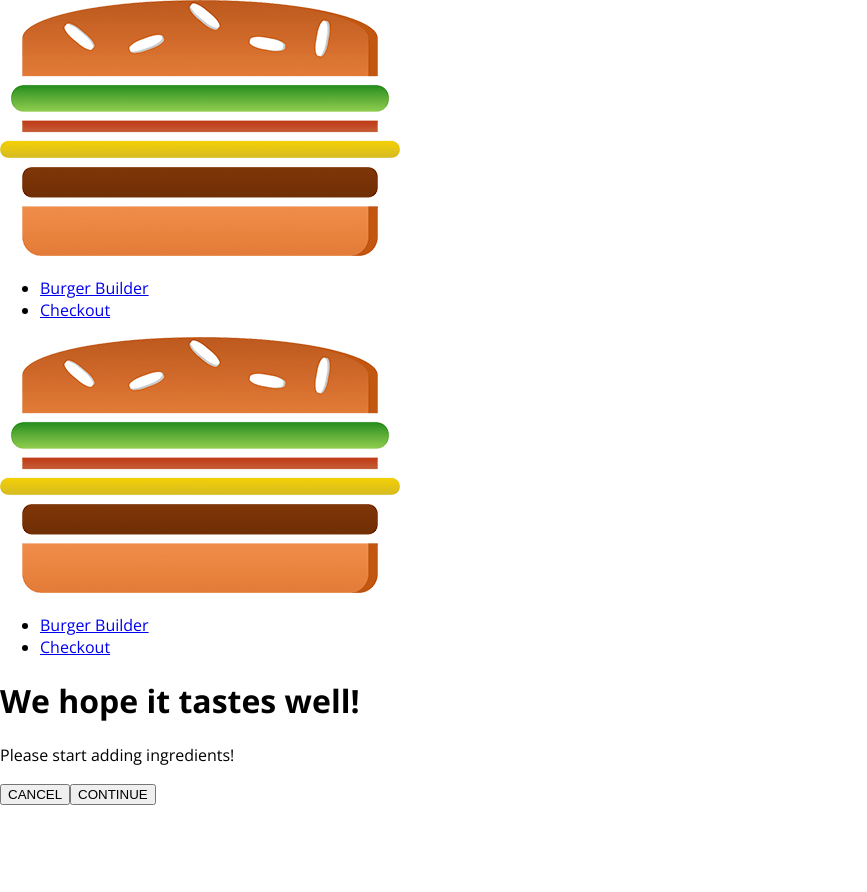
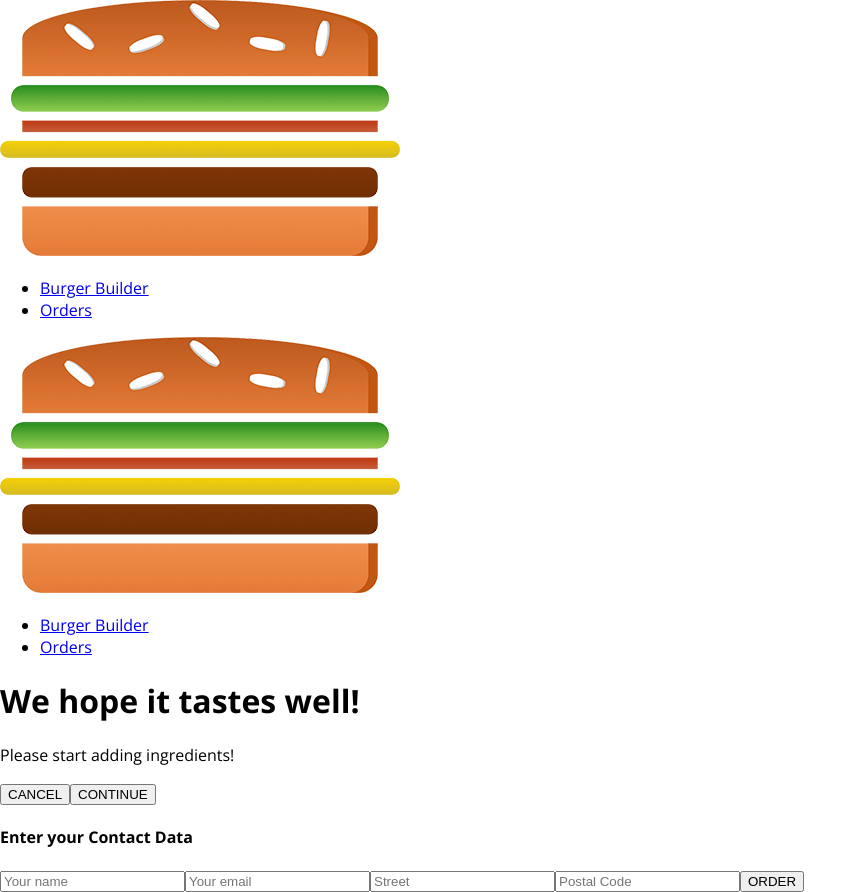
Before and after one commit to RazvanRauta/burger-react, a React app: page /checkout in a window 1280 px wide. Both pictures are taken after a click on the button "CONTINUE". Shown: the whole page, without its empty margins (0-867 px from the left). Before the commit the page ends 805 px from the top, so only its background shows below. Built offline with nearby package versions, Linux system fonts and the light colour scheme.

Commit message:
Added Orders History and Checkout Step.

```diff
--- a/src/App.js
+++ b/src/App.js
@@ -3,6 +3,7 @@
 import BurgerBuilder from "./containers/BurgerBuilder/BurgerBuilder";
 import Checkout from "./containers/Checkout/Checkout";
 import {Route, Switch} from 'react-router-dom';
+import Orders from "./containers/Orders/Orders";
 
 function App() {
     return (
@@ -11,6 +12,7 @@
                 {/*Defining routes.The order of the routes matters inside the Switch*/}
                 <Switch>
                     <Route path="/checkout" component={Checkout}/>
+                    <Route path="/orders" component={Orders}/>
                     <Route path="/" exact component={BurgerBuilder}/>
                 </Switch>
             </Layout>
--- a/src/components/Navigation/NavigationItems/NavigationItem/NavigationItem.js
+++ b/src/components/Navigation/NavigationItems/NavigationItem/NavigationItem.js
@@ -6,12 +6,13 @@
 
 import React from 'react';
 import cssClasses from './NavigationItem.css';
+import {NavLink} from "react-router-dom";
 
 
 const navigationItem = (props) => (
 
     <li className={cssClasses.NavigationItem}>
-        <a href={props.link} className={props.active ? cssClasses.active : null}>{props.children}</a>
+        <NavLink to={props.link} exact={props.exact} activeClassName={cssClasses.active}>{props.children}</NavLink>
     </li>
 
 );
--- a/src/components/Navigation/NavigationItems/NavigationItems.js
+++ b/src/components/Navigation/NavigationItems/NavigationItems.js
@@ -12,8 +12,8 @@
 const navigationItems = (props) => (
 
     <ul className={cssClasses.NavigationItems}>
-        <NavigationItem link="/" active>Burger Builder</NavigationItem>
-        <NavigationItem link="/">Checkout</NavigationItem>
+        <NavigationItem link="/" exact >Burger Builder</NavigationItem>
+        <NavigationItem link="/orders">Orders</NavigationItem>
 
 
     </ul>
--- /dev/null
+++ b/src/components/Order/Order.css
@@ -0,0 +1,8 @@
+.Order {
+    width: 80%;
+    border: 1px solid #ccc;
+    box-shadow: 0 2px 3px #ccc;
+    padding: 10px;
+    margin: 10px auto;
+    box-sizing: border-box;
+}
--- /dev/null
+++ b/src/components/Order/Order.js
@@ -0,0 +1,54 @@
+/*
+ * @author: Razvan Rauta
+ * Date: 25.06.2019
+ * Time: 11:03
+*/
+
+import React from 'react';
+import cssClasses from './Order.css';
+
+const order = (props) => {
+
+    const ingredients = [];
+
+    for (let ingredientName in props.ingredients) {
+        ingredients.push({
+            name: ingredientName,
+            amount: props.ingredients[ingredientName]
+
+        }
+
+        );
+
+    }
+
+
+    const ingredientOutput = ingredients.map(
+
+        ig => {
+
+            return <span
+                style={{
+                    textTransform: 'capitalize',
+                    display: 'inline-block',
+                    margin: '0 8px',
+                    border: '1px solid #ccc',
+                    padding: '5px'
+                }}
+                key={ig.name}>{ig.name} = {ig.amount} pcs </span>
+
+        });
+
+
+    return (
+
+        <div className={cssClasses.Order}>
+            <p>Ingredients: {ingredientOutput}</p>
+            <p>Price: <strong> $ {Number.parseFloat(props.price).toFixed(2)}</strong></p>
+        </div>
+
+    );
+
+};
+
+export default order;
--- a/src/containers/BurgerBuilder/BurgerBuilder.js
+++ b/src/containers/BurgerBuilder/BurgerBuilder.js
@@ -106,45 +106,15 @@
 
     purchaseContinueHandler = () => {
 
-        // this.setState({loading: true});
-        //
-        // const order = {
-        //
-        //     ingredients: this.state.ingredients,
-        //     price: this.state.totalPrice,
-        //     customer: {
-        //         name: 'Razvan',
-        //         address: {
-        //             street: 'Calea Lactee',
-        //             zipCode: '55555',
-        //             country: 'Romania'
-        //         },
-        //         email: 'test@testy.com'
-        //     },
-        //     deliveryMethod: 'fastest'
-        //
-        // };
-        //
-        // axios.post('/orders.json', order)
-        //     .then(response => {
-        //         this.setState({loading: false, purchasing: false});
-        //         Swal.fire({
-        //             title: 'Good job!',
-        //             text: 'Your Order has been successfully placed!',
-        //             type: 'success',
-        //             confirmButtonText: 'Thanks!',
-        //             confirmButtonColor: '#CF8F2E',
-        //         });
-        //     })
-        //     .catch(error => {
-        //         this.setState({loading: false, purchasing: false})
-        //     });
+
 
         const queryParams = [];
 
         for (let i in this.state.ingredients) {
             queryParams.push(encodeURIComponent(i) + '=' + encodeURIComponent(this.state.ingredients[i]));
         }
+
+        queryParams.push('price=' + this.state.totalPrice);
 
         const queryString = queryParams.join('&');
 
--- a/src/containers/Checkout/Checkout.js
+++ b/src/containers/Checkout/Checkout.js
@@ -7,29 +7,36 @@
 import React from 'react';
 import CheckoutSummary from "../../components/Order/CheckoutSummary/CheckoutSummary";
 import {Route} from "react-router-dom";
+import ContactData from "./ContactData/ContactData";
 
 class Checkout extends React.Component {
 
     state = {
-        ingredients: {
-            salad: 1,
-            meat: 1,
-            cheese: 1,
-            bacon: 1,
-        }
+        ingredients: null,
+        price: 0,
     };
 
-    componentDidMount() {
+    componentWillMount() {
         const query = new URLSearchParams(this.props.location.search);
         const ingredients = {};
+        let price = 0;
 
         for (let param of query.entries()) {
             //['salad', '1']
 
-            ingredients[param[0]] = +param[1];
+            if (param[0] === 'price') {
+
+                price = param[1];
+
+            } else {
+
+                ingredients[param[0]] = +param[1];
+
+            }
+
         }
 
-        this.setState({ingredients: ingredients});
+        this.setState({ingredients: ingredients, totalPrice: price});
     }
 
 
@@ -53,7 +60,8 @@
                     ingredients={this.state.ingredients}
                     checkoutCancelled={this.checkoutCancelledHandler}
                     checkoutContinued={this.checkoutContinuedHandler}/>
-                <Route path={this.props.match.path + '/contact-data'}/>
+                <Route path={this.props.match.path + '/contact-data'}
+                       render={(props) => (<ContactData ingredients={this.state.ingredients} price={this.state.totalPrice} {...props}/>)}/>
             </div>
         )
     }
--- a/src/containers/Checkout/ContactData/ContactData.css
+++ b/src/containers/Checkout/ContactData/ContactData.css
@@ -2,6 +2,16 @@
     margin: 20px auto;
     width: 80%;
     text-align: center;
+    box-shadow: 0 2px 3px #ccc;
+    border: 1px solid #eee;
+    padding: 10px;
+    box-sizing: border-box;
+}
+
+.Input {
+
+    display: block;
+
 }
 
 @media (min-width: 600px) {
--- a/src/containers/Checkout/ContactData/ContactData.js
+++ b/src/containers/Checkout/ContactData/ContactData.js
@@ -6,6 +6,10 @@
 
 import React from 'react';
 import Button from "../../../components/UI/Button/Button";
+import cssClasses from "./ContactData.css";
+import axios from "../../../axios-orders";
+import * as Swal from "sweetalert2";
+import Spinner from "../../../components/UI/Spinner/Spinner";
 
 class ContactData extends React.Component {
 
@@ -15,21 +19,74 @@
         address: {
             street: '',
             postalCode: ''
-        }
+        },
+        loading: false,
+    };
+
+    orderHandler = (event) => {
+
+        event.preventDefault();
+        this.setState({loading: true});
+
+        const order = {
+
+            ingredients: this.props.ingredients,
+            price: this.props.price,
+            customer: {
+                name: 'Razvan',
+                address: {
+                    street: 'Calea Lactee',
+                    zipCode: '55555',
+                    country: 'Romania'
+                },
+                email: 'test@testy.com'
+            },
+            deliveryMethod: 'fastest'
+
+        };
+
+        axios.post('/orders.json', order)
+            .then(response => {
+                this.setState({loading: false});
+
+                this.props.history.push('/');
+
+                Swal.fire({
+                    title: 'Good job!',
+                    text: 'Your Order has been successfully placed!',
+                    type: 'success',
+                    confirmButtonText: 'Thanks!',
+                    confirmButtonColor: '#CF8F2E',
+                });
+            })
+            .catch(error => {
+                this.setState({loading: false})
+            });
+
     };
 
     render() {
+
+        let form = (
+            <form>
+                <input className={cssClasses.Input} type="text" name="name" placeholder="Your name"/>
+                <input className={cssClasses.Input} type="text" name="email" placeholder="Your email"/>
+                <input className={cssClasses.Input} type="text" name="street" placeholder="Street"/>
+                <input className={cssClasses.Input} type="text" name="postal" placeholder="Postal Code"/>
+                <Button className={cssClasses.Input} clicked={this.orderHandler} buttonType="Success">ORDER</Button>
+
+            </form>
+        );
+
+        if (this.state.loading) {
+            form = <Spinner/>;
+        }
+
+
         return (
-            <div>
+            <div className={cssClasses.ContactData}>
                 <h4>Enter your Contact Data</h4>
-                <form>
-                    <input type="text" name="name" placeholder="Your name"/>
-                    <input type="text" name="email" placeholder="Your email"/>
-                    <input type="text" name="street" placeholder="Street"/>
-                    <input type="text" name="postal" placeholder="Postal Code"/>
-                    <Button buttonType="Success">ORDER</Button>
-
-                </form>
+                {form}
             </div>
         )
     }
--- /dev/null
+++ b/src/containers/Orders/Orders.js
@@ -0,0 +1,66 @@
+/*
+ * @author: Razvan Rauta
+ * Date: 25.06.2019
+ * Time: 11:02
+*/
+
+import React from 'react';
+import Order from '../../components/Order/Order';
+import axios from "../../axios-orders";
+import withErrorHandler from "../../hoc/withErrorHandler/withErrorHandler";
+
+
+class Orders extends React.Component {
+
+    state = {
+        orders: [],
+        loading: true
+    };
+
+    componentDidMount() {
+
+        axios.get('/orders.json')
+            .then(response => {
+
+                const fetchedOrders = [];
+
+                for (let key in response.data) {
+
+                    fetchedOrders.push({
+                        ...response.data[key],
+                        id: key
+                    });
+
+                }
+
+                console.log(response.data);
+
+                this.setState({loading: false, orders: fetchedOrders});
+
+            })
+            .catch(err => {
+
+                this.setState({loading: false});
+
+            });
+
+    }
+
+    render() {
+        return (
+            <div>
+                {this.state.orders.map(
+                    order => (
+                        <Order
+                            key={order.id}
+                            ingredients={order.ingredients}
+                            price={order.price}/>
+                    )
+                )}
+            </div>
+        )
+    }
+
+}
+
+export default withErrorHandler(Orders, axios);
```
